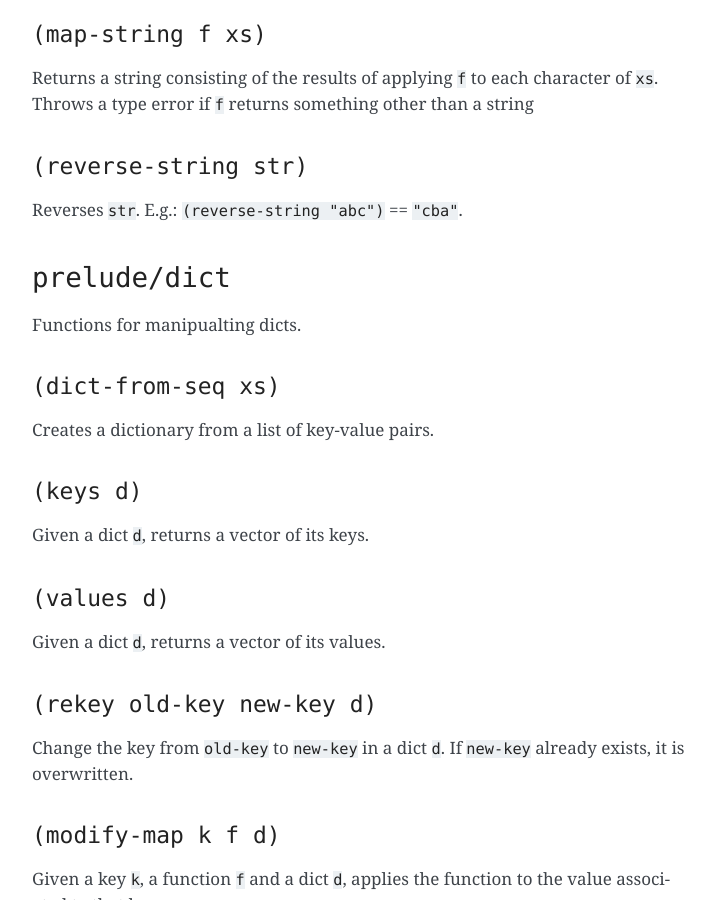
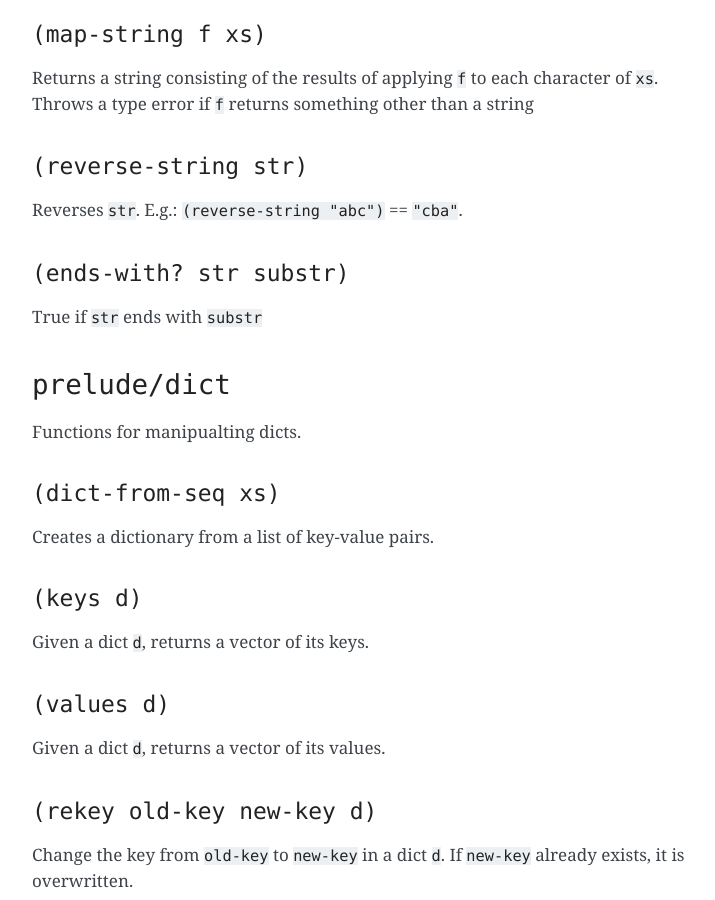
Before and after one commit to radicle-dev/radicle-alpha, a Sphinx documentation site: the page built from docs/source/reference.rst, in a window 1280 px wide and 900 px high, scrolled down 15747 px. Shown: the whole window, without its empty margins (388-1103 px from the left). Built offline with Sphinx 7.4.7, drawn with Linux system fonts in a browser that asks for light colours; pages that are not in the unit, such as notebooks, are missing from menus; some of the changed text lies outside the part shown.

Commit message:
Review fixes

```diff
--- a/docs/source/reference.rst
+++ b/docs/source/reference.rst
@@ -765,6 +765,11 @@ other than a string
 
 Reverses ``str``. E.g.: ``(reverse-string "abc")`` == ``"cba"``.
 
+``(ends-with? str substr)``
+~~~~~~~~~~~~~~~~~~~~~~~~~~~
+
+True if ``str`` ends with ``substr``
+
 ``prelude/dict``
 ----------------
 
```
Also changed, not shown: 2 other files.
